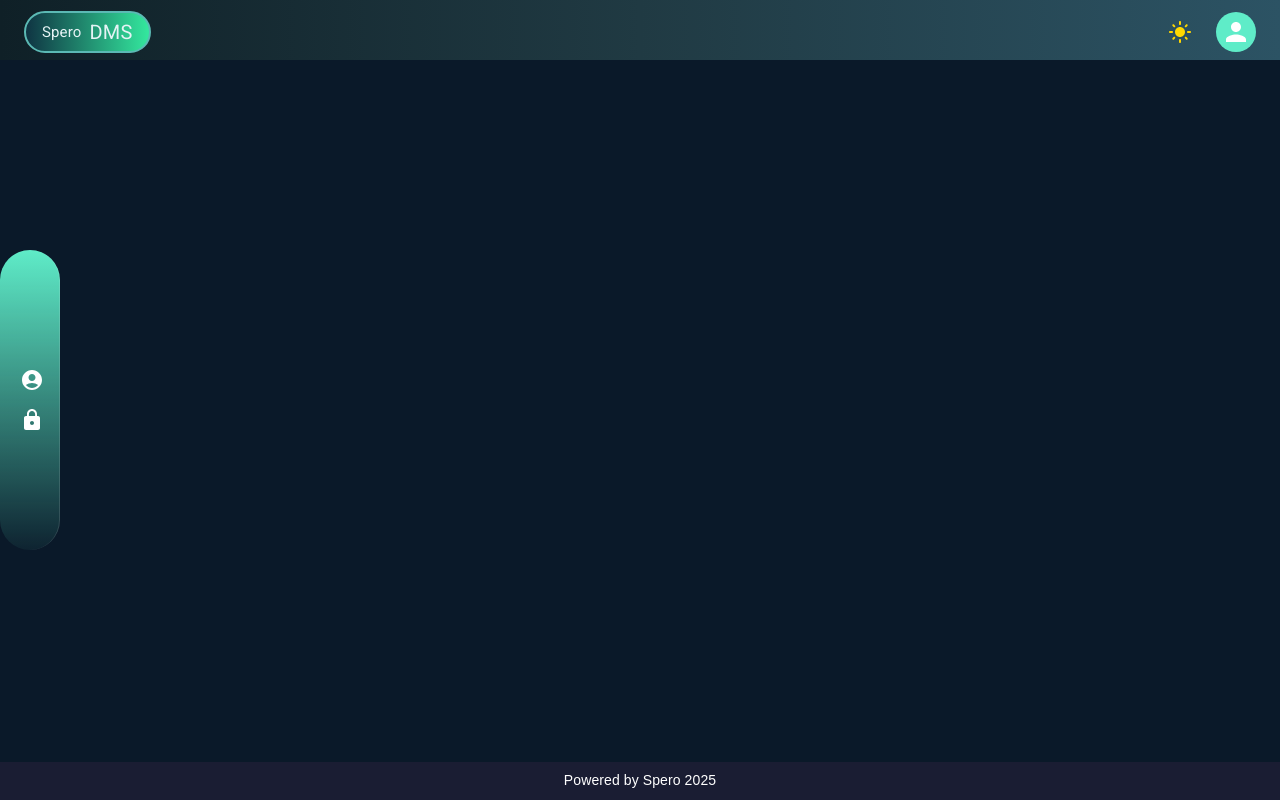
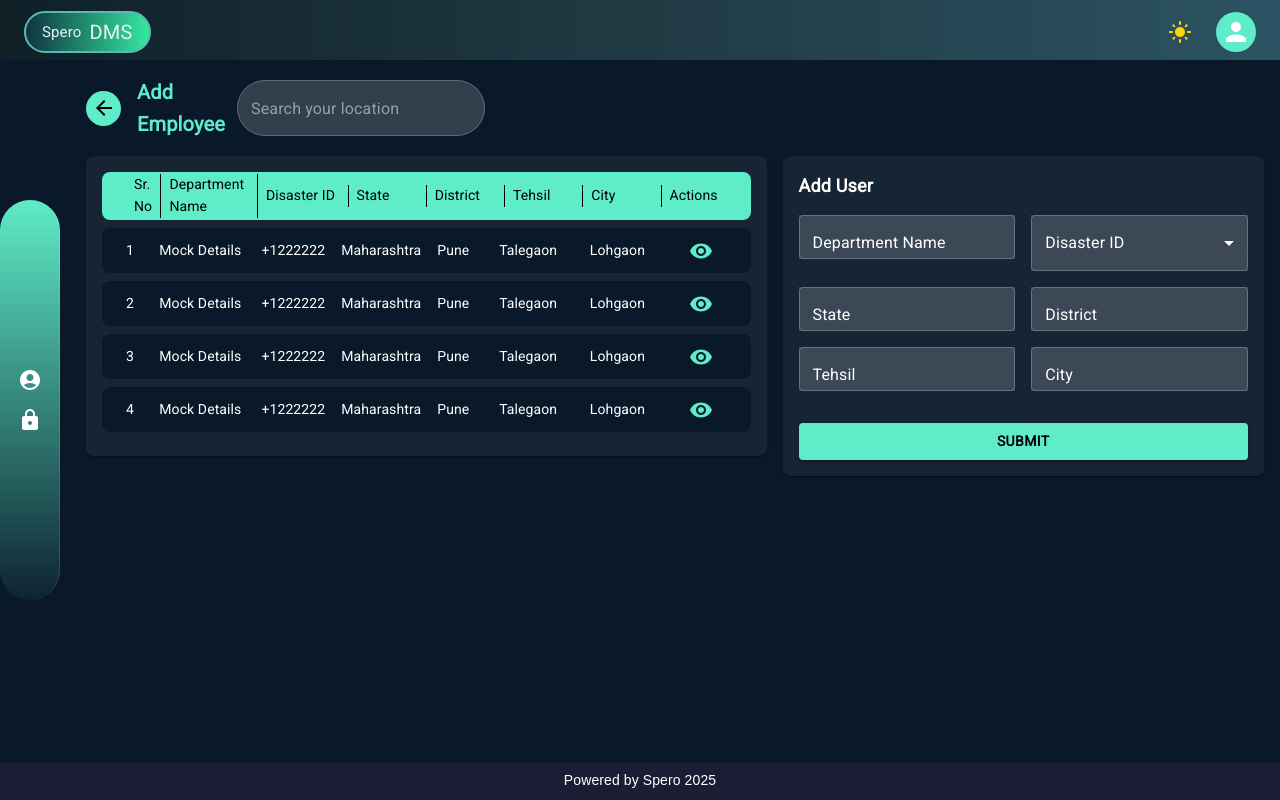
Before and after one commit to gitmaster-dms/Spero-DMS, a React (Vite) app in the folder DMS_client/: page /department in a window 1280 px wide. Shown: the top 800 px of the page. Built offline with nearby package versions, Linux system fonts and the light colour scheme.

Commit message:
sidebar
sidebar

```diff
--- a/DMS_client/src/App.jsx
+++ b/DMS_client/src/App.jsx
@@ -15,11 +15,14 @@ import EmployeReg from "./Componenets/SuperAdmin/System/Employee_reg/Employee_re
 // import Add_department from "./Componenets/SuperAdmin/System/Department/Add_department";
 // import Add_group from "./Componenets/SuperAdmin/System/Groups/Add_group";
 
-
 function App() {
   const [darkMode, setDarkMode] = useState(true);
   const [isLoggedIn, setIsLoggedIn] = useState(false); // <-- Login state
   const location = useLocation();
+  const userGroup = localStorage.getItem("user_group");
+
+
+  console.log(userGroup, "userGroup");
 
   const theme = useMemo(
     () =>
@@ -50,19 +53,28 @@ function App() {
         }}
       >
         <div style={{ flex: 1 }}>
-          {/* {!isAuthRoute && (
+          {!isAuthRoute && (
+            <>
+              <Navbar
+                darkMode={darkMode}
+                toggleDarkMode={() => setDarkMode((prev) => !prev)}
+              />
+
+              {/* {userGroup === "1" && (
                 <Sidebar
                   darkMode={darkMode}
                   toggleDarkMode={() => setDarkMode((prev) => !prev)}
                 />
               )} */}
-          {!isAuthRoute && (
-            <Navbar
+
+              {/* {userGroup === "2" && ( */}
+                <Departmentsidebar
                   darkMode={darkMode}
                   toggleDarkMode={() => setDarkMode((prev) => !prev)}
                 />
+              {/* )} */}
+            </>
           )}
-          {!isAuthRoute && <Departmentsidebar darkMode={darkMode} toggleDarkMode={() => setDarkMode(prev => !prev)} />}
 
           <div style={{ marginLeft: "70px" }}>
             <Routes>
@@ -76,21 +88,18 @@ function App() {
                 path="/alert-panel"
                 element={<AlertPanel darkMode={darkMode} />}
               />
-              <Route path="/Departmentsidebar" element={<Departmentsidebar darkMode={darkMode} />} />
-              <Route path="/" element={<Navigate to="/login" replace />} />
-              <Route path="/login" element={<Login setIsLoggedIn={setIsLoggedIn} />} />
-              <Route path="/Sop" element={<Sop darkMode={darkMode} />} />
-              <Route path="/alert-panel" element={<AlertPanel darkMode={darkMode} />} />
-              {/* <Route path="/add-department" element={<Add_department darkMode={darkMode} />} />
-              <Route path="/add-group" element={<Add_group darkMode={darkMode} />} /> */}
-
-
-
-  <Route path="/department" element={<AddDepartment />} />
-  <Route path="/group" element={<Add_group />} />
-  <Route path="/employee" element={<EmployeReg/>} />
-
-
+              <Route
+                path="/department"
+                element={<AddDepartment darkMode={darkMode} />}
+              />
+              <Route
+                path="/group"
+                element={<Add_group darkMode={darkMode} />}
+              />
+              <Route
+                path="/employee"
+                element={<EmployeReg darkMode={darkMode} />}
+              />
             </Routes>
           </div>
 
--- a/DMS_client/src/Componenets/SuperAdmin/Sidebar/DepartmentSidebar.jsx
+++ b/DMS_client/src/Componenets/SuperAdmin/Sidebar/DepartmentSidebar.jsx
@@ -1,4 +1,6 @@
-import React, { useState, useRef, useEffect } from "react";
+
+
+import React, { useState } from "react";
 import {
   Drawer,
   List,
@@ -6,171 +8,136 @@ import {
   ListItemIcon,
   ListItemText,
   Box,
-  Paper,
-  useMediaQuery,
   Grid,
-  ClickAwayListener,
+  Typography,
+  Collapse,
 } from "@mui/material";
 import AccountCircleIcon from "@mui/icons-material/AccountCircle";
-import ArrowRightIcon from "@mui/icons-material/ArrowRight";
+import ArrowDropDownIcon from "@mui/icons-material/ArrowDropDown";
+import ArrowDropUpIcon from "@mui/icons-material/ArrowDropUp";
 import LockIcon from "@mui/icons-material/Lock";
-import AddDepartment from "../System/Department/AddDepartment";
 import { useNavigate } from "react-router-dom";
-import EmployeReg from "../System/Employee_reg/Employee_reg";
-import AddGroup from "../System/Groups/Add_group";
 
+const screenConfig = {
+  "System User": {
+    icon: <AccountCircleIcon />,
+    screens: [
+      { id: 1, text: "Add Department", path: "/department" },
+      { id: 2, text: "Add Group", path: "/group" },
+      { id: 3, text: "Add Employee", path: "/employee" },
+    ],
+  },
+  Permission: {
+    icon: <LockIcon />,
+    screens: [
+      { id: 4, text: "Manage Roles", path: "/roles" },
+      { id: 5, text: "Access Control", path: "/access-control" },
+    ],
+  },
+};
 
 const Departmentsidebar = ({ darkMode }) => {
   const [open, setOpen] = useState(false);
-  const [dropdownOpen, setDropdownOpen] = useState(false);
-  const [dropdownPosition, setDropdownPosition] = useState({ top: 0, left: 0 });
-  const [activePage, setActivePage] = useState(""); // 👈 track selected menu
-  const systemUserRef = useRef(null);
-  const [dropdownAnchor, setDropdownAnchor] = useState({ top: 0, left: 0 });
+  const [dropdowns, setDropdowns] = useState({
+    systemUser: false,
+    permission: false,
+  });
+  const navigate = useNavigate();
 
- const screens = [
-  {
-    id: "department",
-    text: "Department Registration",
-    path: "/department",
-    component: (props) => <AddDepartment {...props} />,
-  },
-  {
-    id: "group",
-    text: "Group Registration",
-    path: "/group",
-    component: (props) => <AddGroup {...props} />,
-  },
-  {
-    id: "employee",
-    text: "Employee Registration",
-    path: "/employee",
-    component: (props) => <EmployeReg {...props} />,
-  },
-];
+  const toggleDropdown = (key) => {
+    setDropdowns((prev) => ({ ...prev, [key]: !prev[key] }));
+  };
 
-
-  useEffect(() => {
-    if (dropdownOpen && systemUserRef.current) {
-      const rect = systemUserRef.current.getBoundingClientRect();
-      setDropdownAnchor({ top: rect.top, left: rect.right + 10 });
-    }
-  }, [dropdownOpen, open]);
-
-  const handleMenuClick = (page) => {
-    setActivePage(page);
-    setDropdownOpen(false); // close dropdown
-  };
   return (
-    <>
-      <Grid
-        container
-        spacing={2}
-        sx={{ height: "100vh" }}
-        alignItems="flex-start"
-      >
-        {/* Sidebar */}
+    <Grid container>
       <Grid item>
         <Drawer
           variant="permanent"
           onMouseEnter={() => setOpen(true)}
-            onMouseLeave={() => setOpen(false)}
+          onMouseLeave={() => {
+            setOpen(false);
+            setDropdowns({});
+          }}
           sx={{
             width: open ? 200 : 60,
             "& .MuiDrawer-paper": {
               width: open ? 200 : 60,
-                height: 300,
               position: "absolute",
               top: "50%",
               transform: "translateY(-50%)",
               background: "linear-gradient(to bottom, #5FECC8, #5FECC80D)",
               borderRadius: "30px",
               transition: "width 0.5s ease-in-out",
-                padding: "1em",
               display: "flex",
               alignItems: "center",
               justifyContent: "center",
+              overflow: "hidden", // ✅ Prevent scrollbars
+              height: "50vh", // ✅ Height will grow with content
+              maxHeight: "90vh", // ✅ Prevent overflow from screen
+
             },
           }}
         >
-            <Box sx={{ width: "100%" }}>
+          <Box sx={{ width: "100%", overflow: "hidden" }}>
             <List>
+              {Object.entries(screenConfig).map(
+                ([sectionName, { icon, screens }]) => (
+                  <Box key={sectionName} sx={{ width: "100%" }}>
                     <ListItemButton
-                  onClick={() => setDropdownOpen((prev) => !prev)}
-                  sx={{ flexDirection: "column", alignItems: "center" }}
+                      onClick={() => toggleDropdown(sectionName)}
+                      sx={{
+                        flexDirection: open ? "row" : "column",
+                        justifyContent: "center",
+                        py: 1,
+                        gap: 1,
+                      }}
                     >
-                  <ListItemIcon sx={{ minWidth: 0 }}>
-                    <AccountCircleIcon />
-                  </ListItemIcon>
+                      <ListItemIcon sx={{ minWidth: 0 }}>{icon}</ListItemIcon>
+
                       {open && (
-                    <ListItemText
-                      primary="System User"
-                      primaryTypographyProps={{ variant: "caption" }}
-                    />
+                        <Box
+                          sx={{
+                            display: "flex",
+                            alignItems: "center",
+                            gap: 0.5,
+                          }}
+                        >
+                          <Typography variant="caption">
+                            {sectionName === "" ? "System User" : sectionName}
+                          </Typography>
+                          {dropdowns[sectionName] ? (
+                            <ArrowDropUpIcon fontSize="small" />
+                          ) : (
+                            <ArrowDropDownIcon fontSize="small" />
+                          )}
+                        </Box>
                       )}
                     </ListItemButton>
 
+                    {open && dropdowns[sectionName] && (
+                      <Box sx={{ mt: 1, pl: 3 }}>
+                        {screens.map((screen) => (
                           <ListItemButton
-                  sx={{ flexDirection: "column", alignItems: "center" }}
+                            key={screen.id}
+                            onClick={() => navigate(screen.path)}
+                            sx={{ py: 0.5 }}
                           >
-                  <ListItemIcon sx={{ minWidth: 0 }}>
-                    <LockIcon />
-                  </ListItemIcon>
-                  {open && (
                             <ListItemText
-                      primary="Permission"
-                      primaryTypographyProps={{ variant: "caption" }}
+                              primary={screen.text}
+                              primaryTypographyProps={{ fontSize: 12 }}
                             />
+                          </ListItemButton>
+                        ))}
+                      </Box>
                     )}
-                </ListItemButton>
+                  </Box>
+                )
+              )}
             </List>
           </Box>
         </Drawer>
       </Grid>
-
-        {/* Right side content */}
-        <Grid item xs sx={{ p: 2 }}>
-          {screens
-            .find((screen) => screen.id === activePage)
-            ?.component({ darkMode })}
     </Grid>
-      </Grid>
-
-      {dropdownOpen && (
-        <ClickAwayListener onClickAway={() => setDropdownOpen(false)}>
-          <Paper
-            elevation={4}
-            sx={{
-              position: "fixed",
-              top: dropdownAnchor.top,
-              left: dropdownAnchor.left,
-              zIndex: 2000,
-              borderRadius: 2,
-              p: 1,
-              minWidth: 220,
-              backgroundColor: "#fff",
-            }}
-          >
-            <List>
-              {screens.map((screen) => (
-               <ListItemButton
-  key={screen.id}
-  onClick={() => {
-    setActivePage(screen.id);
-    setDropdownOpen(false);
-    navigate(screen.path); // ✅ Navigate to route
-  }}
-  sx={{ "&:hover": { backgroundColor: "#f0f0f0" } }}
->
-  <ListItemText primary={screen.text} sx={{ color: "black" }} />
-</ListItemButton>
-
-              ))}
-            </List>
-          </Paper>
-        </ClickAwayListener>
-      )}
-    </>
   );
 };
 
--- a/DMS_client/src/Componenets/SuperAdmin/System/Department/AddDepartment.jsx
+++ b/DMS_client/src/Componenets/SuperAdmin/System/Department/AddDepartment.jsx
@@ -137,7 +137,7 @@ const AddDepartment = ({ darkMode, flag, setFlag, setSelectedIncident }) => {
             width: 35,
             height: 35,
             borderRadius: "50%",
-            // backgroundColor: "#5FECC8",
+            backgroundColor: "#5FECC8",
             display: "flex",
             alignItems: "center",
             justifyContent: "center",
@@ -146,7 +146,16 @@ const AddDepartment = ({ darkMode, flag, setFlag, setSelectedIncident }) => {
         >
           <ArrowBackIcon sx={{ color: "#000000" }} />
         </Box>
-        <Box>
+        <Box
+          sx={{
+            display: "flex",
+            flexDirection: "column",
+            alignItems: "flex-start",
+            gap: 1.5,
+          }}
+        >
+          <Box sx={{ display: "flex", alignItems: "center", gap: 1 }}>
+            {/* <AccountCircleIcon sx={{ color: labelColor }} /> */}
             <Typography
               variant="h6"
               sx={{ color: labelColor, fontWeight: 600, fontFamily }}
@@ -158,14 +167,15 @@ const AddDepartment = ({ darkMode, flag, setFlag, setSelectedIncident }) => {
               variant="outlined"
               fullWidth
               sx={{
-              mt: 1,
                 input: { color: textColor },
                 label: { color: textColor },
                 "& .MuiOutlinedInput-root": {
                   backgroundColor: darkMode ? "#ffffff29" : "#f4f4f4",
+                  borderRadius: "30px",
                 },
               }}
             />
+          </Box>{" "}
         </Box>
       </Box>
 
@@ -187,45 +197,47 @@ const AddDepartment = ({ darkMode, flag, setFlag, setSelectedIncident }) => {
                     <EnquiryCard
                       sx={{
                         backgroundColor: "#5FECC8",
-                        color: "#FFFFFF",
+                        color: "#000",
                         display: "flex",
                         width: "100%",
+                        borderRadius: 2,
+                        p: 3,
                       }}
                     >
                       <StyledCardContent
-                        style={{ flex: 0.3, borderRight: "1px solid black" }}
+                        sx={{ flex: 0.3, borderRight: "1px solid black" }}
                       >
                         <Typography variant="subtitle2">Sr. No</Typography>
                       </StyledCardContent>
                       <StyledCardContent
-                        style={{ flex: 1.2, borderRight: "1px solid black" }}
+                        sx={{ flex: 1.3, borderRight: "1px solid black" }}
                       >
                         <Typography variant="subtitle2">
                           Department Name
                         </Typography>
                       </StyledCardContent>
                       <StyledCardContent
-                        style={{ flex: 1.2, borderRight: "1px solid black" }}
+                        sx={{ flex: 1.2, borderRight: "1px solid black" }}
                       >
                         <Typography variant="subtitle2">Disaster ID</Typography>
                       </StyledCardContent>
                       <StyledCardContent
-                        style={{ flex: 1, borderRight: "1px solid black" }}
+                        sx={{ flex: 1, borderRight: "1px solid black" }}
                       >
                         <Typography variant="subtitle2">State</Typography>
                       </StyledCardContent>
                       <StyledCardContent
-                        style={{ flex: 1, borderRight: "1px solid black" }}
+                        sx={{ flex: 1, borderRight: "1px solid black" }}
                       >
                         <Typography variant="subtitle2">District</Typography>
                       </StyledCardContent>
                       <StyledCardContent
-                        style={{ flex: 1, borderRight: "1px solid black" }}
+                        sx={{ flex: 1, borderRight: "1px solid black" }}
                       >
                         <Typography variant="subtitle2">Tehsil</Typography>
                       </StyledCardContent>
                       <StyledCardContent
-                        style={{
+                        sx={{
                           flex: 1,
                           textAlign: "center",
                           borderRight: "1px solid black",
@@ -234,7 +246,7 @@ const AddDepartment = ({ darkMode, flag, setFlag, setSelectedIncident }) => {
                         <Typography variant="subtitle2">City</Typography>
                       </StyledCardContent>
                       <StyledCardContent
-                        style={{ flex: 0.8, textAlign: "center" }}
+                        sx={{ flex: 0.8, textAlign: "center" }}
                       >
                         <Typography variant="subtitle2">Actions</Typography>
                       </StyledCardContent>
@@ -251,38 +263,36 @@ const AddDepartment = ({ darkMode, flag, setFlag, setSelectedIncident }) => {
                         p: 2,
                         borderRadius: 2,
                         color: textColor,
-                        transition: "all 0.3s ease-in-out",
+                        display: "flex",
+                        width: "100%",
+                        mb: 1,
                       }}
                     >
-                      <StyledCardContent style={{ flex: 0.3 }}>
+                      <StyledCardContent sx={{ flex: 0.3 }}>
                         <Typography variant="subtitle2">{index + 1}</Typography>
                       </StyledCardContent>
-                      <StyledCardContent style={{ flex: 2.5 }}>
+                      <StyledCardContent sx={{ flex: 1.5 }}>
                         <Typography variant="subtitle2">
                           Mock Details
                         </Typography>
                       </StyledCardContent>
-                      <StyledCardContent style={{ flex: 1.4 }}>
-                        <Typography variant="subtitle   2">
-                          +1222222222
-                        </Typography>
+                      <StyledCardContent sx={{ flex: 1.1 }}>
+                        <Typography variant="subtitle2">+1222222</Typography>
                       </StyledCardContent>
-                      <StyledCardContent style={{ flex: 1 }}>
-                        <Typography variant="subtitle2">
-                          Maharashtra{" "}
-                        </Typography>
+                      <StyledCardContent sx={{ flex: 1 }}>
+                        <Typography variant="subtitle2">Maharashtra</Typography>
                       </StyledCardContent>
-                      <StyledCardContent style={{ flex: 1 }}>
+                      <StyledCardContent sx={{ flex:0.8 }}>
                         <Typography variant="subtitle2">Pune</Typography>
                       </StyledCardContent>
-                      <StyledCardContent style={{ flex: 1 }}>
+                      <StyledCardContent sx={{ flex: 1.3 }}>
                         <Typography variant="subtitle2">Talegaon</Typography>
                       </StyledCardContent>
-                      <StyledCardContent style={{ flex: 1 }}>
-                        <Typography variant="subtitle2">lohgaon</Typography>
+                      <StyledCardContent sx={{ flex: 1.3}}>
+                        <Typography variant="subtitle2">Lohgaon</Typography>
                       </StyledCardContent>
                       <StyledCardContent
-                        style={{ flex: 0.8, textAlign: "center" }}
+                        sx={{ flex: 0.8, textAlign: "center" }}
                       >
                         <IconButton onClick={handleOpen}>
                           <VisibilityIcon sx={{ color: labelColor }} />
@@ -317,7 +327,7 @@ const AddDepartment = ({ darkMode, flag, setFlag, setSelectedIncident }) => {
           >
             <Typography
               sx={{
-                color: "#5FECC8",
+                color: "#fff",
                 fontWeight: 600,
                 fontSize: 18,
                 mb: 2,
@@ -332,7 +342,7 @@ const AddDepartment = ({ darkMode, flag, setFlag, setSelectedIncident }) => {
                 <TextField
                   fullWidth
                   label="Department Name"
-                  variant="filled"
+                  variant="outlined"
                   sx={{
                     backgroundColor: "#FFFFFF29",
                     input: { color: textColor, height: "0.7em" },
@@ -347,7 +357,7 @@ const AddDepartment = ({ darkMode, flag, setFlag, setSelectedIncident }) => {
                   fullWidth
                   select
                   label="Disaster ID"
-                  variant="filled"
+                  variant="outlined"
                   sx={{
                     backgroundColor: "#FFFFFF29",
                     input: { color: textColor, height: "0.7em" },
@@ -364,7 +374,7 @@ const AddDepartment = ({ darkMode, flag, setFlag, setSelectedIncident }) => {
                 <TextField
                   fullWidth
                   label="State"
-                  variant="filled"
+                  variant="outlined"
                   sx={{
                     backgroundColor: "#FFFFFF29",
                     input: { color: textColor, height: "0.7em" },
@@ -378,7 +388,7 @@ const AddDepartment = ({ darkMode, flag, setFlag, setSelectedIncident }) => {
                 <TextField
                   fullWidth
                   label="District"
-                  variant="filled"
+                  variant="outlined"
                   sx={{
                     backgroundColor: "#FFFFFF29",
                     input: { color: textColor, height: "0.7em" },
@@ -392,7 +402,7 @@ const AddDepartment = ({ darkMode, flag, setFlag, setSelectedIncident }) => {
                 <TextField
                   fullWidth
                   label="Tehsil"
-                  variant="filled"
+                  variant="outlined"
                   sx={{
                     backgroundColor: "#FFFFFF29",
                     input: { color: textColor, height: "0.7em" },
@@ -406,7 +416,7 @@ const AddDepartment = ({ darkMode, flag, setFlag, setSelectedIncident }) => {
                 <TextField
                   fullWidth
                   label="City"
-                  variant="filled"
+                  variant="outlined"
                   sx={{
                     backgroundColor: "#FFFFFF29",
                     input: { color: textColor, height: "0.7em" },
```
Lines whose indentation alone changed are shown as unchanged.
